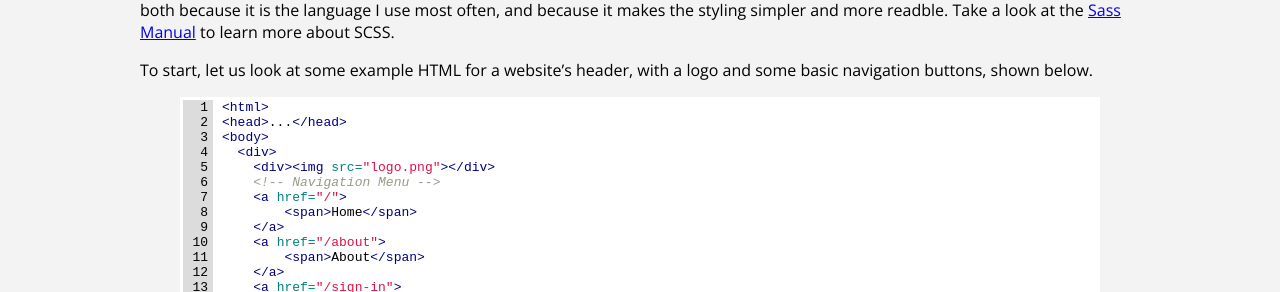
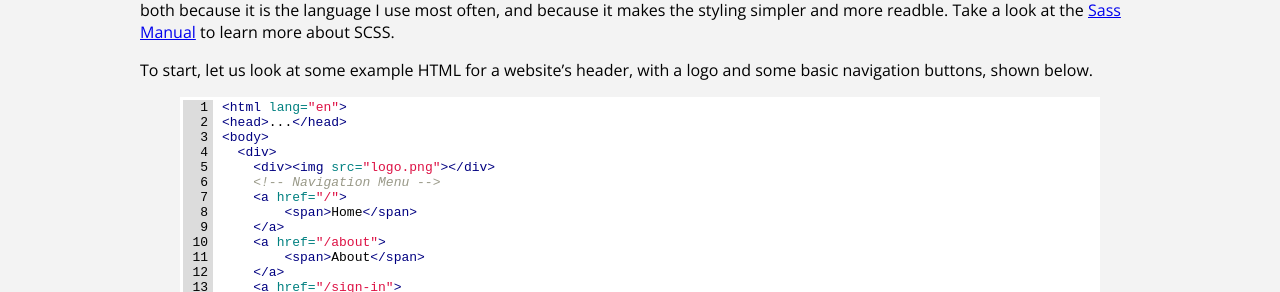
Before and after one commit to vkoves/vkoves.github.io, a Jekyll site: the page built from _posts/2017-05-18-writing-readable-styling.md, in a window 1280 px wide and 1400 px high. Shown: the part 268-560 px from the top of the window. Built offline with Jekyll 4.4.1, drawn with Linux system fonts in a browser that asks for light colours; some of the changed text lies outside the part shown.

Commit message:
Added lang=en to all <html> tags This addresses issue #8

```diff
--- a/_layouts/default.html
+++ b/_layouts/default.html
@@ -1,4 +1,4 @@
-<html>
+<html lang="en">
 <head>
 	<link href="/css/main.css" rel="stylesheet">
 	<link href="/css/syntax.css" rel="stylesheet">
--- a/_posts/2017-05-18-writing-readable-styling.md
+++ b/_posts/2017-05-18-writing-readable-styling.md
@@ -19,7 +19,7 @@ To start, let us look at some example HTML for a website's header, with a logo
 and some basic navigation buttons, shown below.
 
 {% highlight html linenos %}
-<html>
+<html lang="en">
 <head>...</head>
 <body>
   <div>
@@ -114,7 +114,7 @@ classes specified in the HTML to style the header.
 Here is an improved HTML sample with sensical classes applied to the HTML.
 
 {% highlight html linenos %}
-<html>
+<html lang="en">
 <head>...</head>
 <body>
   <div class="header">
--- a/projects/christmas-in-clouds/index.html
+++ b/projects/christmas-in-clouds/index.html
@@ -1,5 +1,5 @@
 
-<html>
+<html lang="en">
 	<head>
 		<title>Christmas in Clouds - A Game by IndigoBox Studios</title>
 		<meta name="description" content="Quickly deliver presents in a small town in IndigoBox Studios' latest casual game, released just in time for the holidays.">
--- a/valentines2016.html
+++ b/valentines2016.html
@@ -13,7 +13,7 @@
 
 
 -->
-<html>
+<html lang="en">
 <head>
 	<!-- Seriously. Don't continue if you haven't beaten the game. -->
 	<title>Valentine's Day 2016</title>
```
Also changed, not shown: _posts/2016-09-14-getting-started-with-jekyll.md (+1 -1 lines).
